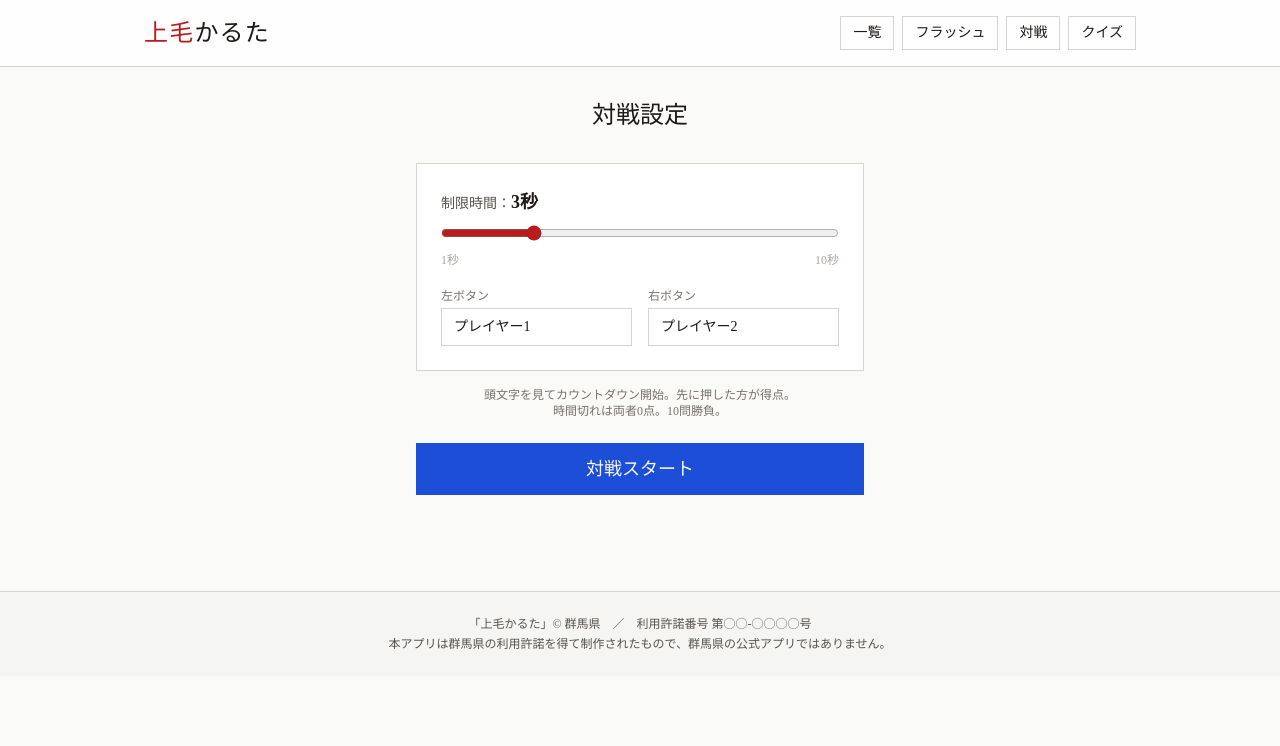
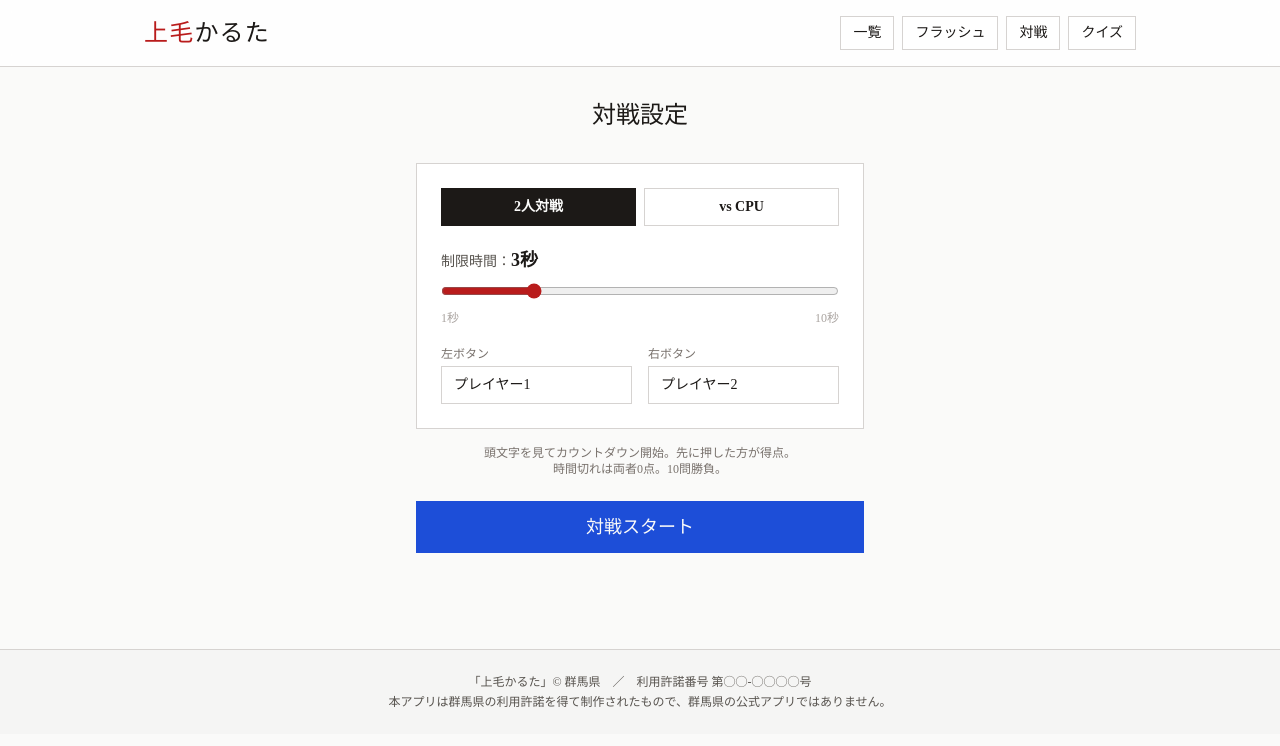
Before and after one commit to manabinomorikyouikuken/jomo-karuta, a React (Vite) app: page / in a window 1280 px wide. Both pictures are taken after a click on the button "対戦". Shown: the top 746 px of the page. Built offline with nearby package versions, Linux system fonts and the light colour scheme.

Commit message:
feat: vs CPUモード追加（難易度3段階・自動押し）
- 対戦設定に「2人対戦 / vs CPU」切替
- CPU難易度：よわい・ふつう・つよい
- CPUは制限時間の一定割合でランダム自動押し

Co-Authored-By: Claude Sonnet 4.6 <noreply@anthropic.com>

```diff
--- a/src/App.jsx
+++ b/src/App.jsx
@@ -142,6 +142,8 @@ export default function App() {
   const [battleTime, setBattleTime] = useState(3);
   const [p1Name, setP1Name] = useState('プレイヤー1');
   const [p2Name, setP2Name] = useState('プレイヤー2');
+  const [vsPC, setVsPC] = useState(false);
+  const [pcLevel, setPcLevel] = useState('normal');
 
   const startBattle = () => {
     const cards = [...CARDS].sort(() => Math.random() - 0.5);
@@ -220,6 +222,8 @@ export default function App() {
             battleTime={battleTime} setBattleTime={setBattleTime}
             p1Name={p1Name} setP1Name={setP1Name}
             p2Name={p2Name} setP2Name={setP2Name}
+            vsPC={vsPC} setVsPC={setVsPC}
+            pcLevel={pcLevel} setPcLevel={setPcLevel}
             onStart={startBattle}
           />
         )}
@@ -230,8 +234,9 @@ export default function App() {
             round={battleRound}
             total={BATTLE_LENGTH}
             score={battleScore}
-            p1Name={p1Name} p2Name={p2Name}
+            p1Name={p1Name} p2Name={vsPC ? 'CPU' : p2Name}
             battleTime={battleTime}
+            vsPC={vsPC} pcLevel={pcLevel}
             onResult={onBattleResult}
             onExit={() => setView('list')}
           />
@@ -362,13 +367,31 @@ function FlashView({ card, index, total, onNext, onExit }) {
   );
 }
 
-function BattleSetup({ battleTime, setBattleTime, p1Name, setP1Name, p2Name, setP2Name, onStart }) {
+const PC_LEVELS = {
+  easy:   { label: 'よわい', range: [0.75, 1.0] },
+  normal: { label: 'ふつう', range: [0.45, 0.75] },
+  hard:   { label: 'つよい', range: [0.15, 0.45] },
+};
+
+function BattleSetup({ battleTime, setBattleTime, p1Name, setP1Name, p2Name, setP2Name, vsPC, setVsPC, pcLevel, setPcLevel, onStart }) {
   return (
     <div className="max-w-md mx-auto">
       <h2 className="text-2xl mb-8 text-center">対戦設定</h2>
 
       <div className="bg-white border border-stone-300 p-6 mb-4 space-y-5">
-        {/* 時間設定 */}
+        {/* 対戦相手選択 */}
+        <div className="grid grid-cols-2 gap-2">
+          <button onClick={() => setVsPC(false)}
+            className={`py-2 border text-sm font-bold ${!vsPC ? 'bg-stone-900 text-stone-50 border-stone-900' : 'bg-white border-stone-300'}`}>
+            2人対戦
+          </button>
+          <button onClick={() => setVsPC(true)}
+            className={`py-2 border text-sm font-bold ${vsPC ? 'bg-blue-700 text-stone-50 border-blue-700' : 'bg-white border-stone-300'}`}>
+            vs CPU
+          </button>
+        </div>
+
+        {/* 制限時間 */}
         <div>
           <label className="text-sm text-stone-600 block mb-2">制限時間：<span className="font-bold text-stone-900 text-lg">{battleTime}秒</span></label>
           <input type="range" min={1} max={10} value={battleTime}
@@ -377,7 +400,23 @@ function BattleSetup({ battleTime, setBattleTime, p1Name, setP1Name, p2Name, set
           <div className="flex justify-between text-xs text-stone-400 mt-1"><span>1秒</span><span>10秒</span></div>
         </div>
 
-        {/* プレイヤー名 */}
+        {/* CPU強さ */}
+        {vsPC && (
+          <div>
+            <label className="text-sm text-stone-600 block mb-2">CPUの強さ</label>
+            <div className="grid grid-cols-3 gap-2">
+              {Object.entries(PC_LEVELS).map(([key, { label }]) => (
+                <button key={key} onClick={() => setPcLevel(key)}
+                  className={`py-2 border text-sm ${pcLevel === key ? 'bg-blue-700 text-stone-50 border-blue-700' : 'bg-white border-stone-300'}`}>
+                  {label}
+                </button>
+              ))}
+            </div>
+          </div>
+        )}
+
+        {/* プレイヤー名（2人対戦のみ） */}
+        {!vsPC && (
           <div className="grid grid-cols-2 gap-4">
             <div>
               <label className="text-xs text-stone-500 block mb-1">左ボタン</label>
@@ -390,33 +429,55 @@ function BattleSetup({ battleTime, setBattleTime, p1Name, setP1Name, p2Name, set
                 className="w-full border border-stone-300 px-3 py-2 text-sm" maxLength={8} />
             </div>
           </div>
+        )}
+        {vsPC && (
+          <div>
+            <label className="text-xs text-stone-500 block mb-1">あなたの名前</label>
+            <input value={p1Name} onChange={e => setP1Name(e.target.value)}
+              className="w-full border border-stone-300 px-3 py-2 text-sm" maxLength={8} />
+          </div>
+        )}
       </div>
 
       <p className="text-xs text-stone-500 text-center mb-6">
-        頭文字を見てカウントダウン開始。先に押した方が得点。<br/>時間切れは両者0点。{BATTLE_LENGTH}問勝負。
+        頭文字を見てカウントダウン開始。先に押した方が得点。<br/>時間切れは{vsPC ? 'CPU' : '両者'}0点。{BATTLE_LENGTH}問勝負。
       </p>
       <button onClick={onStart} className="w-full py-3 bg-blue-700 text-stone-50 text-lg">対戦スタート</button>
     </div>
   );
 }
 
-function BattleRound({ card, round, total, score, p1Name, p2Name, battleTime, onResult, onExit }) {
+function BattleRound({ card, round, total, score, p1Name, p2Name, battleTime, vsPC, pcLevel, onResult, onExit }) {
   const [countdown, setCountdown] = useState(battleTime);
   const [winner, setWinner] = useState(null); // 'p1' | 'p2' | 'timeout'
   const intervalRef = useRef(null);
+  const pcTimerRef = useRef(null);
 
   useEffect(() => {
     intervalRef.current = setInterval(() => {
       setCountdown(c => {
         if (c <= 1) {
           clearInterval(intervalRef.current);
-          setWinner('timeout');
+          setWinner(prev => prev ?? 'timeout');
           return 0;
         }
         return c - 1;
       });
     }, 1000);
-    return () => clearInterval(intervalRef.current);
+
+    // CPUの自動押し
+    if (vsPC) {
+      const [lo, hi] = PC_LEVELS[pcLevel].range;
+      const pcDelay = battleTime * (lo + Math.random() * (hi - lo)) * 1000;
+      pcTimerRef.current = setTimeout(() => {
+        setWinner(prev => prev === null ? 'p2' : prev);
+      }, pcDelay);
+    }
+
+    return () => {
+      clearInterval(intervalRef.current);
+      clearTimeout(pcTimerRef.current);
+    };
   }, []);
 
   const press = (player) => {
@@ -481,6 +542,16 @@ function BattleRound({ card, round, total, score, p1Name, p2Name, battleTime, on
           }`}>
           {winner === 'p1' ? '✓ 得点！' : p1Name}
         </button>
+
+        {vsPC ? (
+          <div className={`py-10 text-xl font-bold border-2 text-center flex items-center justify-center transition-all ${
+            winner === 'p2' ? 'bg-red-600 text-white border-red-600' :
+            winner ? 'bg-stone-100 text-stone-400 border-stone-200' :
+            'bg-stone-50 border-stone-300 text-stone-400'
+          }`}>
+            {winner === 'p2' ? '🤖 CPU 得点！' : '🤖 CPU'}
+          </div>
+        ) : (
           <button
             onClick={() => press('p2')}
             disabled={winner !== null}
@@ -491,6 +562,7 @@ function BattleRound({ card, round, total, score, p1Name, p2Name, battleTime, on
             }`}>
             {winner === 'p2' ? '✓ 得点！' : p2Name}
           </button>
+        )}
       </div>
     </div>
   );
```
Lines whose indentation alone changed are shown as unchanged.
